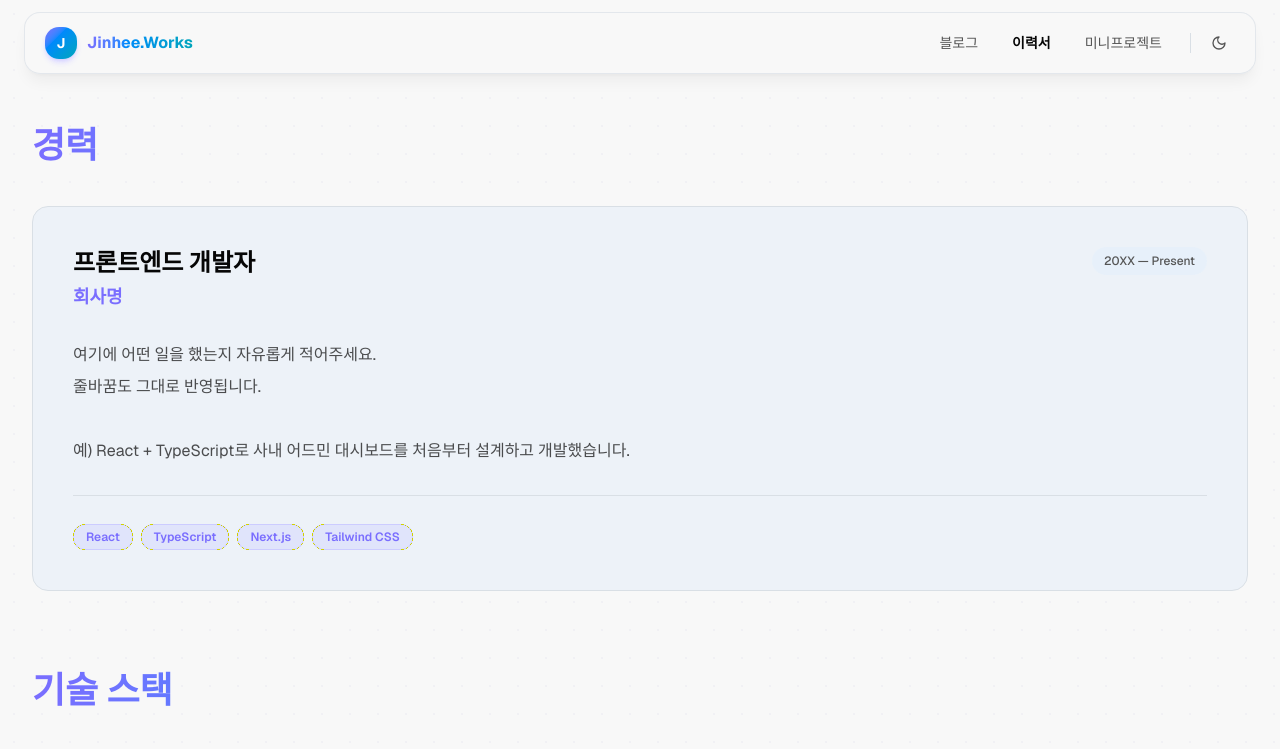
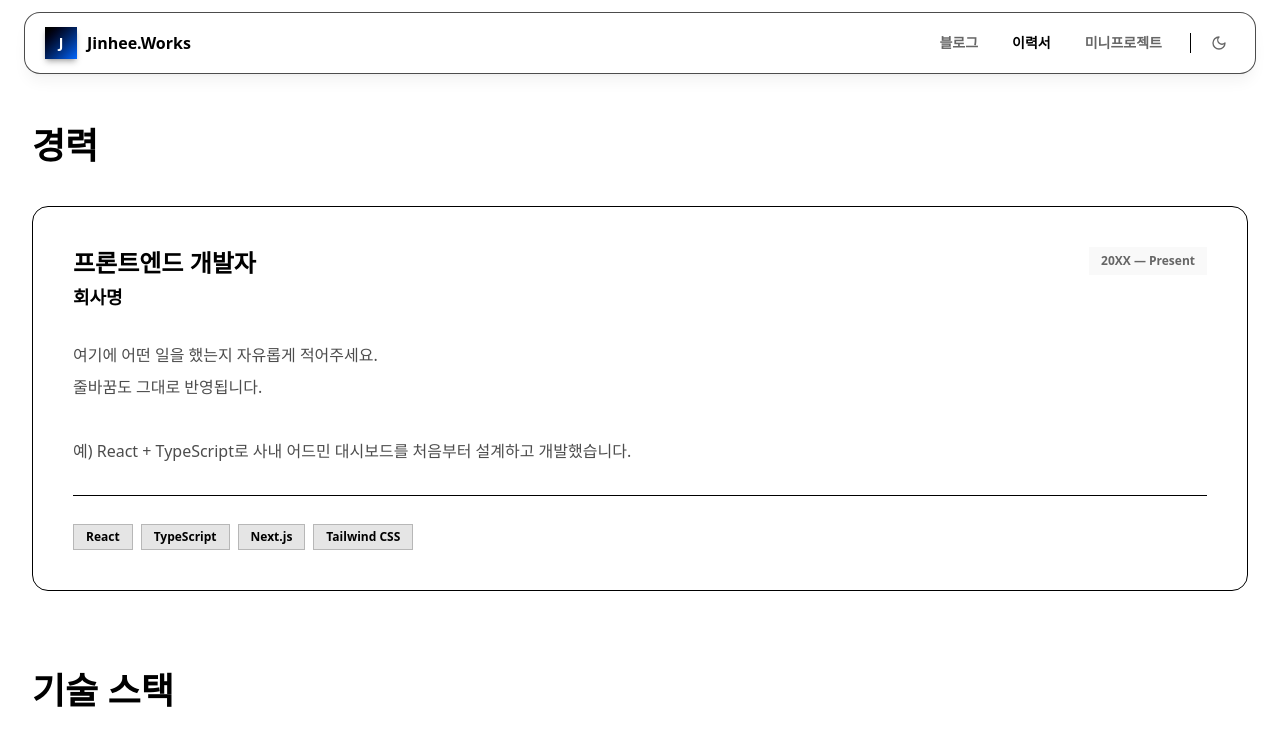
Before and after one commit to bebusl/jinhee.works, a Next.js app: page /resume in a window 1280 px wide. Shown: the top 749 px of the page. Built offline with nearby package versions, Linux system fonts and the light colour scheme.

Commit message:
design: 디자인 토큰 값 변경

```diff
--- a/app/globals.css
+++ b/app/globals.css
@@ -5,65 +5,84 @@
 @custom-variant dark (&:is(.dark *));
 
 :root {
-  /* Light mode */
-  --background: oklch(0.98 0 0);
-  --foreground: oklch(0.12 0 0);
-  --card: oklch(0.96 0.01 250);
-  --card-foreground: oklch(0.12 0 0);
-  --popover: oklch(0.96 0 0);
-  --popover-foreground: oklch(0.12 0 0);
-  --primary: oklch(0.65 0.25 280);
-  --primary-foreground: oklch(0.98 0 0);
-  --secondary: oklch(0.95 0.02 250);
-  --secondary-foreground: oklch(0.2 0 0);
-  --muted: oklch(0.88 0 0);
-  --muted-foreground: oklch(0.45 0 0);
-  --accent: oklch(0.6 0.25 200);
-  --accent-foreground: oklch(0.98 0 0);
-  --destructive: oklch(0.577 0.245 27.325);
-  --destructive-foreground: oklch(0.98 0 0);
-  --border: oklch(0.9 0.01 250);
-  --input: oklch(0.94 0 0);
-  --ring: oklch(0.65 0.25 280);
-  --chart-1: oklch(0.65 0.25 280);
-  --chart-2: oklch(0.6 0.25 200);
-  --chart-3: oklch(0.62 0.23 270);
-  --chart-4: oklch(0.58 0.24 190);
-  --chart-5: oklch(0.63 0.24 275);
-  --radius: 0.875rem;
+  --font-size: 16px;
+  --background: #ffffff;
+  --foreground: #000000;
+  --card: #ffffff;
+  --card-foreground: #000000;
+  --popover: #ffffff;
+  --popover-foreground: #000000;
+  --primary: #000000;
+  --primary-foreground: #ffffff;
+  --secondary: #f5f5f5;
+  --secondary-foreground: #000000;
+  --muted: #f5f5f5;
+  --muted-foreground: #666666;
+  --accent: #0066ff;
+  --accent-foreground: #ffffff;
+  --destructive: #ff0000;
+  --destructive-foreground: #ffffff;
+  --border: #000000;
+  --input: transparent;
+  --input-background: #ffffff;
+  --switch-background: #000000;
+  --font-weight-medium: 600;
+  --font-weight-normal: 400;
+  --ring: #000000;
+  --chart-1: oklch(0.646 0.222 41.116);
+  --chart-2: oklch(0.6 0.118 184.704);
+  --chart-3: oklch(0.398 0.07 227.392);
+  --chart-4: oklch(0.828 0.189 84.429);
+  --chart-5: oklch(0.769 0.188 70.08);
+  --radius: 0;
+  --sidebar: #ffffff;
+  --sidebar-foreground: #000000;
+  --sidebar-primary: #000000;
+  --sidebar-primary-foreground: #ffffff;
+  --sidebar-accent: #f5f5f5;
+  --sidebar-accent-foreground: #000000;
+  --sidebar-border: #000000;
+  --sidebar-ring: #000000;
 }
 
 .dark {
-  /* Dark mode */
-  --background: oklch(0.06 0.01 280);
-  --foreground: oklch(0.96 0 0);
-  --card: oklch(0.12 0.02 280);
-  --card-foreground: oklch(0.95 0 0);
-  --popover: oklch(0.12 0.02 280);
-  --popover-foreground: oklch(0.95 0 0);
-  --primary: oklch(0.65 0.25 280);
-  --primary-foreground: oklch(0.98 0 0);
-  --secondary: oklch(0.18 0.02 280);
-  --secondary-foreground: oklch(0.95 0 0);
-  --muted: oklch(0.28 0.01 280);
-  --muted-foreground: oklch(0.7 0 0);
-  --accent: oklch(0.6 0.25 200);
-  --accent-foreground: oklch(0.08 0 0);
-  --destructive: oklch(0.577 0.245 27.325);
-  --destructive-foreground: oklch(0.95 0 0);
-  --border: oklch(0.2 0.02 280);
-  --input: oklch(0.15 0.01 280);
-  --ring: oklch(0.65 0.25 280);
-  --chart-1: oklch(0.65 0.25 280);
-  --chart-2: oklch(0.6 0.25 200);
-  --chart-3: oklch(0.62 0.23 270);
-  --chart-4: oklch(0.58 0.24 190);
-  --chart-5: oklch(0.63 0.24 275);
+  --background: #000000;
+  --foreground: #ffffff;
+  --card: #000000;
+  --card-foreground: #ffffff;
+  --popover: #000000;
+  --popover-foreground: #ffffff;
+  --primary: #ffffff;
+  --primary-foreground: #000000;
+  --secondary: #1a1a1a;
+  --secondary-foreground: #ffffff;
+  --muted: #1a1a1a;
+  --muted-foreground: #999999;
+  --accent: #0066ff;
+  --accent-foreground: #ffffff;
+  --destructive: #ff0000;
+  --destructive-foreground: #ffffff;
+  --border: #ffffff;
+  --input: #000000;
+  --ring: #ffffff;
+  --font-weight-medium: 600;
+  --font-weight-normal: 400;
+  --chart-1: oklch(0.488 0.243 264.376);
+  --chart-2: oklch(0.696 0.17 162.48);
+  --chart-3: oklch(0.769 0.188 70.08);
+  --chart-4: oklch(0.627 0.265 303.9);
+  --chart-5: oklch(0.645 0.246 16.439);
+  --sidebar: #000000;
+  --sidebar-foreground: #ffffff;
+  --sidebar-primary: #ffffff;
+  --sidebar-primary-foreground: #000000;
+  --sidebar-accent: #1a1a1a;
+  --sidebar-accent-foreground: #ffffff;
+  --sidebar-border: #ffffff;
+  --sidebar-ring: #ffffff;
 }
 
 @theme inline {
-  --font-sans: "Geist", "Geist Fallback";
-  --font-mono: "Geist Mono", "Geist Mono Fallback";
   --color-background: var(--background);
   --color-foreground: var(--foreground);
   --color-card: var(--card);
@@ -82,6 +101,8 @@
   --color-destructive-foreground: var(--destructive-foreground);
   --color-border: var(--border);
   --color-input: var(--input);
+  --color-input-background: var(--input-background);
+  --color-switch-background: var(--switch-background);
   --color-ring: var(--ring);
   --color-chart-1: var(--chart-1);
   --color-chart-2: var(--chart-2);
@@ -106,80 +127,80 @@
   * {
     @apply border-border outline-ring/50;
   }
+
+  html.lenis,
+  html.lenis body {
+    height: auto;
+  }
+
+  .lenis.lenis-smooth {
+    scroll-behavior: auto !important;
+  }
+
+  .lenis.lenis-smooth [data-lenis-prevent] {
+    overscroll-behavior: contain;
+  }
+
+  .lenis.lenis-stopped {
+    overflow: hidden;
+  }
+
+  .lenis.lenis-scrolling iframe {
+    pointer-events: none;
+  }
+
   body {
-    @apply bg-background text-foreground transition-colors duration-300;
+    @apply bg-background text-foreground;
+  }
+
+  /**
+  * Default typography styles for HTML elements (h1-h4, p, label, button, input).
+  * These are in @layer base, so Tailwind utility classes (like text-sm, text-lg) automatically override them.
+  */
+
+  html {
+    font-size: var(--font-size);
+  }
+
+  h1 {
+    font-size: var(--text-2xl);
+    font-weight: var(--font-weight-medium);
+    line-height: 1.5;
+  }
+
+  h2 {
+    font-size: var(--text-xl);
+    font-weight: var(--font-weight-medium);
+    line-height: 1.5;
+  }
+
+  h3 {
+    font-size: var(--text-lg);
+    font-weight: var(--font-weight-medium);
+    line-height: 1.5;
+  }
+
+  h4 {
+    font-size: var(--text-base);
+    font-weight: var(--font-weight-medium);
+    line-height: 1.5;
+  }
+
+  label {
+    font-size: var(--text-base);
+    font-weight: var(--font-weight-medium);
+    line-height: 1.5;
+  }
+
+  button {
+    font-size: var(--text-base);
+    font-weight: var(--font-weight-medium);
+    line-height: 1.5;
+  }
+
+  input {
+    font-size: var(--text-base);
+    font-weight: var(--font-weight-normal);
+    line-height: 1.5;
   }
 }
-
-/* Simplified animations - removed glass effect and complex gradients */
-@layer utilities {
-  .gradient-text {
-    @apply bg-linear-to-r from-primary to-accent bg-clip-text text-transparent;
-  }
-
-  .card-hover {
-    @apply transition-all duration-300 hover:shadow-lg hover:shadow-primary/20 hover:-translate-y-1;
-  }
-}
-
-/* Keyframes */
-@keyframes fadeUp {
-  from {
-    opacity: 0;
-    transform: translateY(22px);
-  }
-  to {
-    opacity: 1;
-    transform: translateY(0);
-  }
-}
-
-@keyframes floatOrb {
-  0%, 100% { transform: translateY(0px) scale(1); }
-  50% { transform: translateY(-18px) scale(1.04); }
-}
-
-/* Animation utility classes — only applied when motion is OK */
-@media (prefers-reduced-motion: no-preference) {
-  .fade-up   { animation: fadeUp 0.65s cubic-bezier(0.22, 1, 0.36, 1) both; }
-  .fade-up-1 { animation: fadeUp 0.65s cubic-bezier(0.22, 1, 0.36, 1) 0.12s both; }
-  .fade-up-2 { animation: fadeUp 0.65s cubic-bezier(0.22, 1, 0.36, 1) 0.24s both; }
-  .fade-up-3 { animation: fadeUp 0.65s cubic-bezier(0.22, 1, 0.36, 1) 0.36s both; }
-  .fade-up-4 { animation: fadeUp 0.65s cubic-bezier(0.22, 1, 0.36, 1) 0.48s both; }
-  .fade-up-5 { animation: fadeUp 0.65s cubic-bezier(0.22, 1, 0.36, 1) 0.60s both; }
-  .float-orb     { animation: floatOrb 9s ease-in-out infinite; }
-  .float-orb-alt { animation: floatOrb 12s ease-in-out 3s infinite; }
-}
-
-/* Dot grid background */
-.dot-grid-bg {
-  background-image: radial-gradient(oklch(0.5 0.15 280 / 0.07) 1px, transparent 1px);
-  background-size: 28px 28px;
-}
-.dark .dot-grid-bg {
-  background-image: radial-gradient(oklch(0.75 0.15 280 / 0.07) 1px, transparent 1px);
-}
-
-html {
-  scroll-behavior: smooth;
-}
-
-@media print {
-  header,
-  button,
-  nav,
-  footer {
-    display: none !important;
-  }
-
-  .gradient-text {
-    background: none !important;
-    -webkit-text-fill-color: black !important;
-    color: black !important;
-  }
-}
-
-.dot {
-  font-size: 0.4rem;
-  border-radius: 50%;
-}
```
